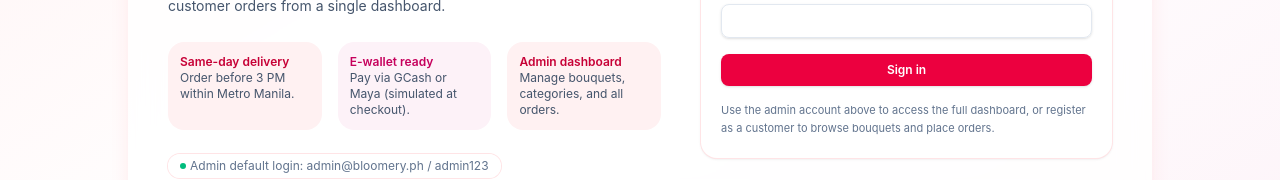
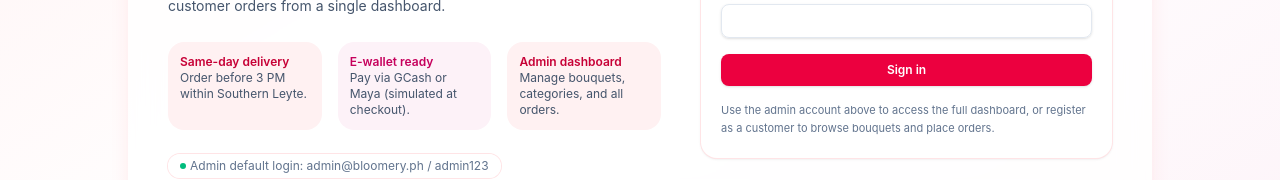
Before and after one commit to rodm-ui/bloomery-flower-shop, a React (Vite) app: page / in a window 1280 px wide. Shown: the part 396-576 px from the top of the page. Built offline with nearby package versions, Linux system fonts and the light colour scheme.

Commit message:
Update App.tsx

```diff
--- a/src/App.tsx
+++ b/src/App.tsx
@@ -523,7 +523,7 @@ function AuthScreen({ onLogin, onRegisterCustomer, authError }: AuthScreenProps)
           <dl className="grid grid-cols-2 gap-4 text-xs text-slate-600 sm:grid-cols-3">
             <div className="rounded-2xl bg-rose-50 p-3">
               <dt className="font-semibold text-rose-700">Same-day delivery</dt>
-              <dd>Order before 3 PM within Metro Manila.</dd>
+              <dd>Order before 3 PM within Southern Leyte.</dd>
             </div>
             <div className="rounded-2xl bg-pink-50 p-3">
               <dt className="font-semibold text-pink-700">E-wallet ready</dt>
```
